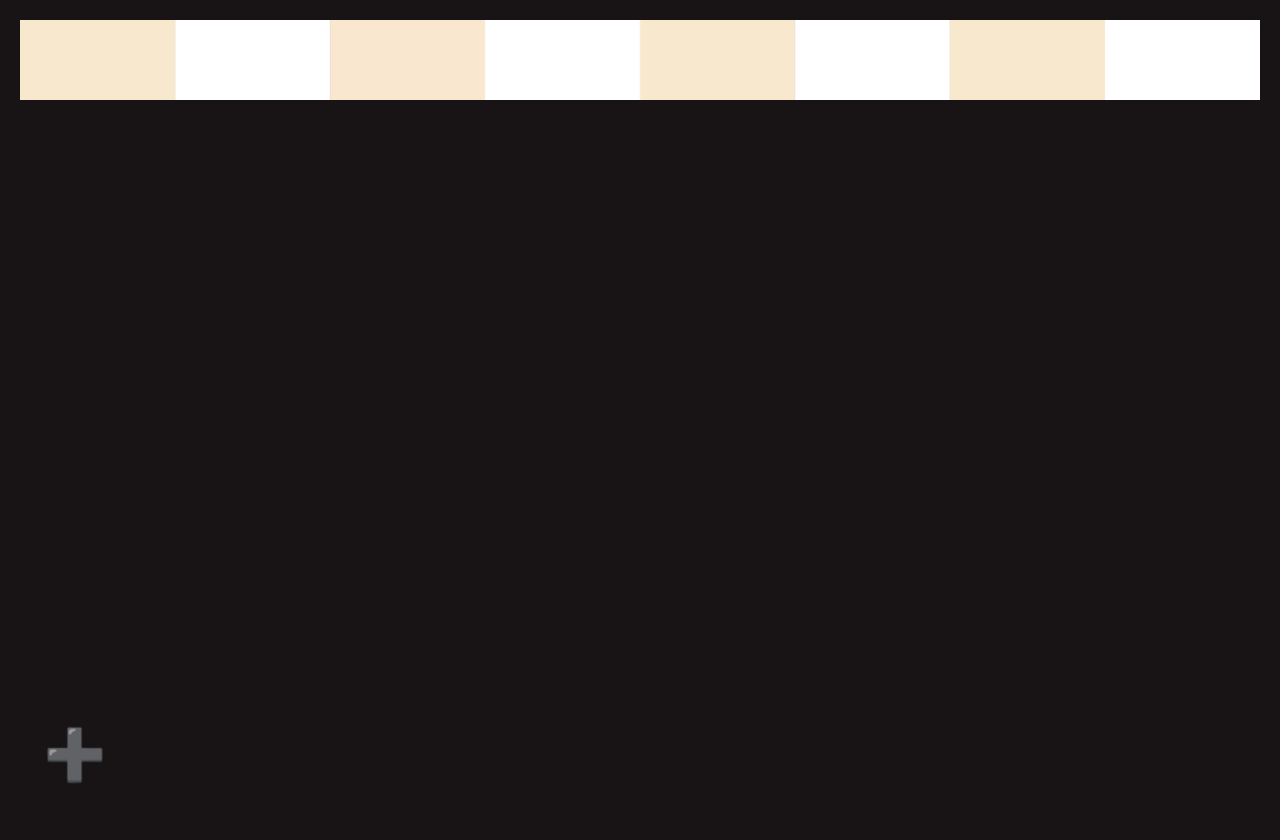
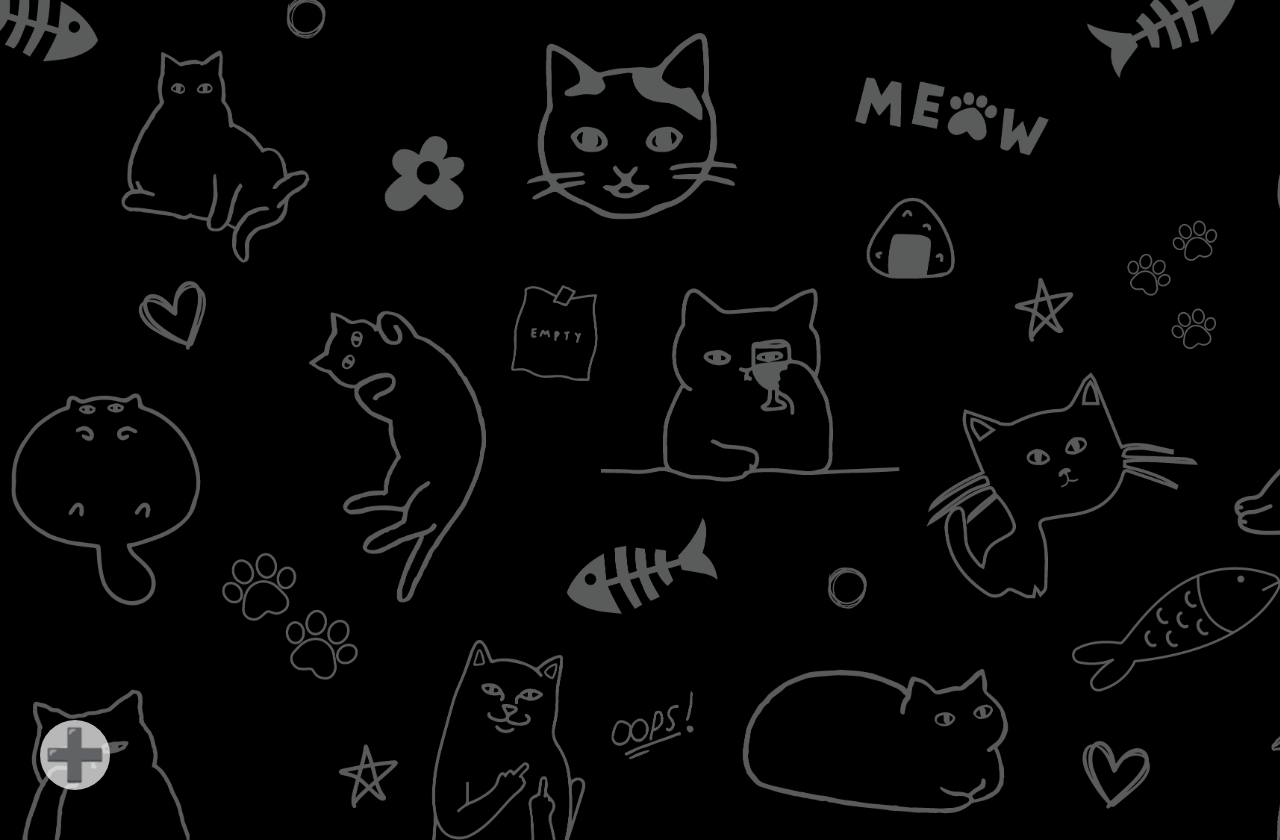
Before and after one commit to leona1128/vue-project, a Vue app: page / in a window 1280 px wide. Before the commit the page ends 800 px from the top, so only its background shows below. Built offline with nearby package versions, Linux system fonts and the light colour scheme.

Commit message:
變換背景

```diff
--- a/src/App.vue
+++ b/src/App.vue
@@ -72,7 +72,6 @@ template{
     /* z-index: -1; */
     padding: 20px;
 
-    background-size: cover;
     width: 100%;
     height: 100%;
 
--- a/src/components/addList.vue
+++ b/src/components/addList.vue
@@ -82,7 +82,7 @@ function openColorPicker() {
 
 .addBtn {
   font-size: 50px;
-  background-color: #f0f0f000;
+  background-color: #ffffffb8;
   border: none;
   cursor: pointer;
   border-radius: 50%;
@@ -101,7 +101,7 @@ function openColorPicker() {
   position: absolute;
   bottom: 80px;
   left: 0;
-  background-color: #7fc7ff59;
+  background-color: #7fc7ffc9;;
   backdrop-filter: blur(10px);
   width: 300px;
   padding: 20px;
--- a/src/style.css
+++ b/src/style.css
@@ -8,7 +8,10 @@ body{
   color: #181415;
   height: 100vh;
   background-color: #181415;
-  padding: 20px;
+ margin: 20px;
+  background-image: url('./assets/img/cat.png');
+  background-size: cover;
+
 
 }
 #app{
@@ -17,7 +20,5 @@ body{
   justify-content: center;
   align-items: center;
   width: 100%;
-  background-image: url('./assets/img/Plaid.png');
-  background-size: cover;
 
 }
```
Also changed, not shown: src/assets/img/cat.png (added).
